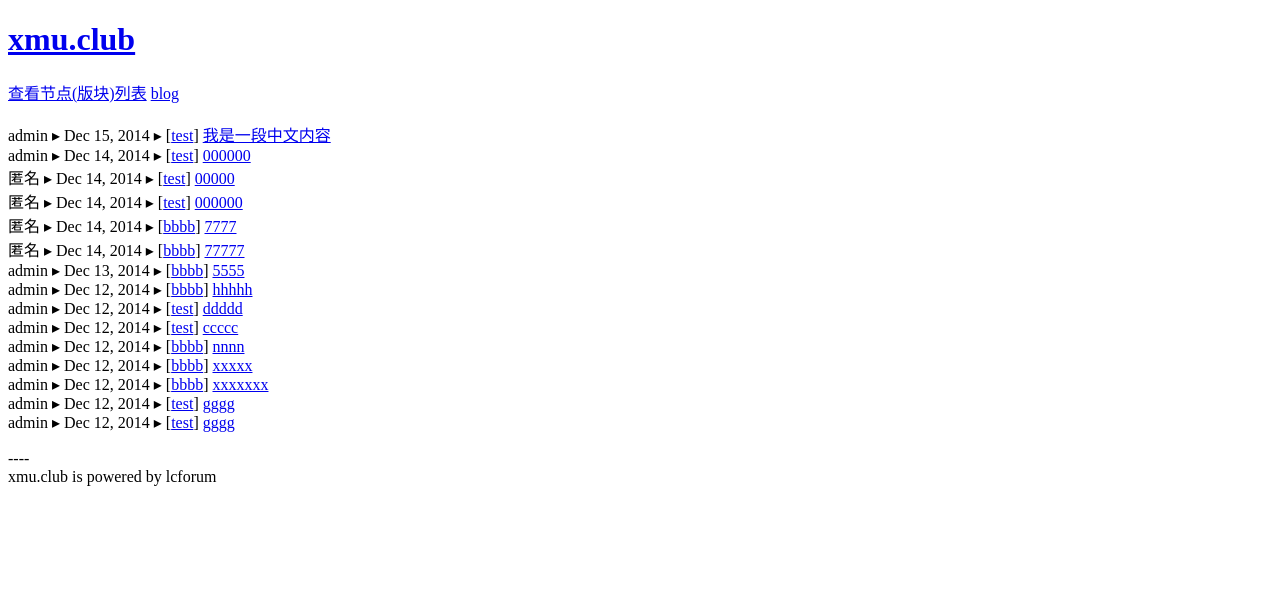
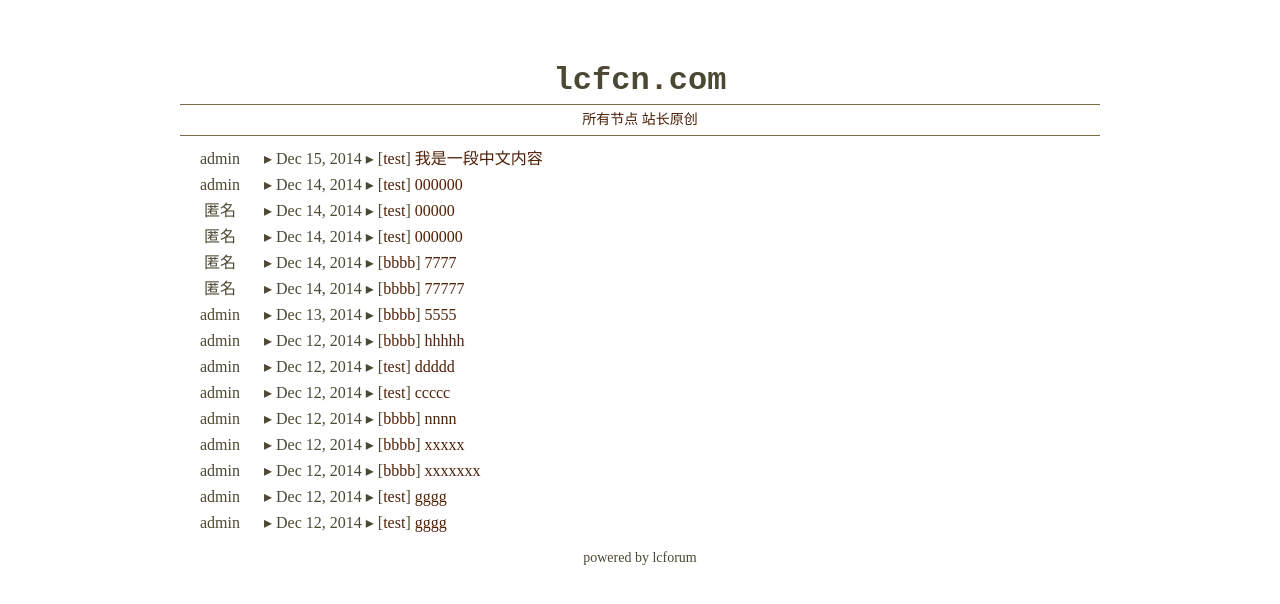
Before and after one commit to iceriverho/lcforum, a Django app: page / in a window 1280 px wide. Shown: the top 604 px of the page. Run offline with Django 3.2, Linux system fonts and the light colour scheme; data comes from the database, SQL or seed files in the repository; both versions use the stored data as it was after the commit.

Commit message:
for saving

```diff
--- /dev/null
+++ b/forum/static/forum/mainstyle.css
@@ -0,0 +1,73 @@
+body {
+    font-size: 16px;
+    color: #4B4934;
+}
+
+a {
+    color: #4E2008;
+    text-decoration: none;
+}
+
+a:hover {
+    background-color: #EFEACC;
+}
+
+a:visited {
+    color: #7A6A46;
+}
+
+#container  {
+    margin: auto;
+    max-width: 920px;
+}
+
+#title {
+    margin-top: 60px;
+    text-align: center;
+}
+
+#title a {
+    color: #4B4934;
+    font-family: "Courier New", courier, monospace;
+}
+
+#title h1 {
+    margin: 5px 0;
+}
+
+#navi-bar {
+    border-bottom: 1px solid #7a6a46;
+    border-top: 1px solid #7a6a46;
+    font-size: 14px;
+    height: 30px;
+    line-height: 30px;
+    text-align: center;
+    margin-bottom: 10px;
+}
+
+.thread-item {
+    height: 25px;
+    line-height: 25px;
+    overflow: hidden;
+    margin-bottom: 1px;
+
+}
+
+.thread-item:hover {
+    border-bottom: 1px solid #EFEACC;
+    margin-bottom: 0;
+}
+
+.thread-author {
+    display: inline-block;
+    overflow: hidden;
+    text-align: center;
+    vertical-align: top;
+    width: 80px;
+}
+
+#footer {
+    font-size: 14px;
+    margin-top: 15px;
+    text-align: center;
+}
--- a/forum/templates/forum/base.html
+++ b/forum/templates/forum/base.html
@@ -1,20 +1,24 @@
+{% load staticfiles %}
 <!DOCTYPE html>
 <html>
 <head lang="zh-cn">
     <meta charset="UTF-8">
     <title></title>
+    <link rel="stylesheet" href="{% static 'forum/mainstyle.css' %}"/>
 </head>
 <body>
 <div id="container">
     <div id="title">
-        <h1><a href="/">xmu.club</a></h1>
+        <h1><a href="/">lcfcn.com</a></h1>
+    </div>
+    <div id="navi-bar">
+        <a href="{% url 'nodetag-list' %}">所有节点</a>
+        <a href="{% url 'blog-list' %}">站长原创</a>
     </div>
     {% block container %}
 
     {% endblock %}
-    <br/>
-    <div>----</div>
-    <div id="footer">xmu.club is powered by lcforum</div>
+    <div id="footer">powered by lcforum</div>
 </div>
 
 </body>
--- a/forum/templates/forum/post/list.html
+++ b/forum/templates/forum/post/list.html
@@ -1,11 +1,7 @@
 {% extends "forum/base.html" %}
 {% load i18n %}
     {% block container %}
-        <div>
-            <a href="{% url 'nodetag-list' %}">查看节点(版块)列表</a>
-            <a href="{% url 'blog-list' %}">blog</a>
-        </div>
-        <br/>
+
     <div id="thread-list">
         {% for thread in post_list reversed %}
         <div class="thread-item">
```
Also changed, not shown: lcforum/settings.py (+13 -13 lines), db.sqlite3.
